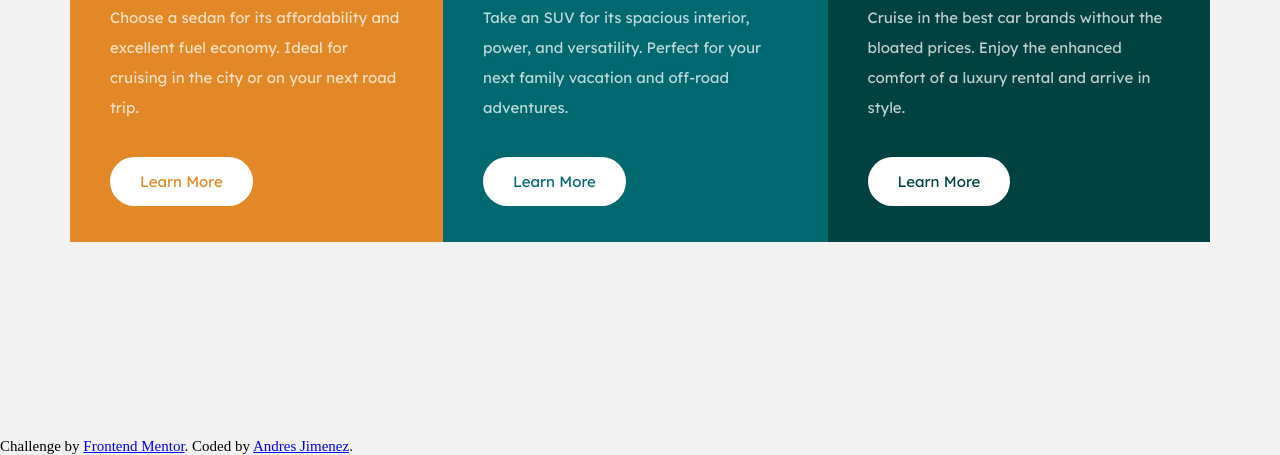
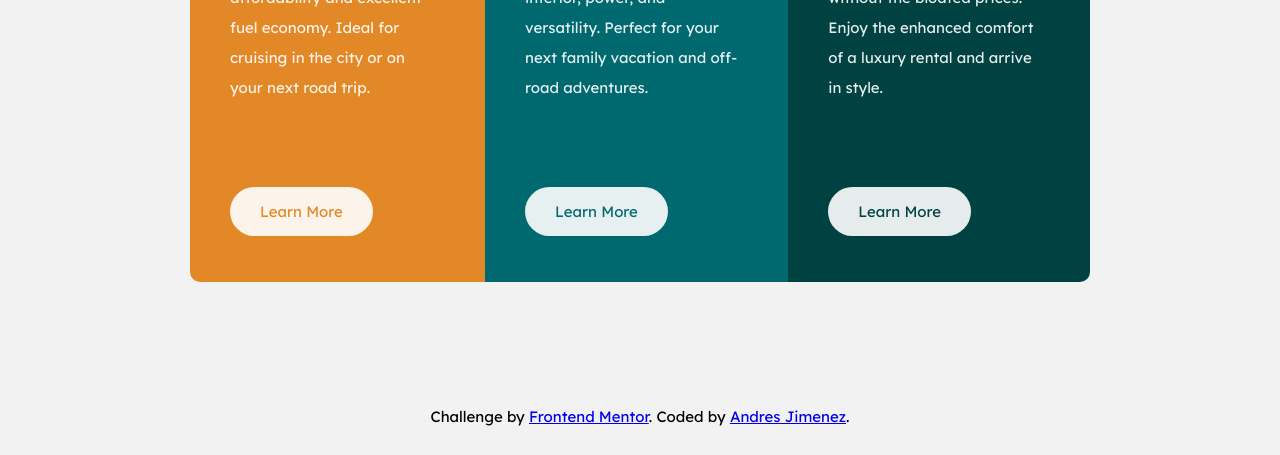
Before and after one commit to andresj24/3-column-preview-card-component-main, a plain HTML site: page index.html in a window 1280 px wide. Shown: the part 362-817 px from the top of the page. Drawn offline with Linux system fonts and the light colour scheme.

Commit message:
Finalized

```diff
--- a/css/styles.css
+++ b/css/styles.css
@@ -1,65 +1,88 @@
 html {
     box-sizing: border-box;
     font-size: 62.5%; /*1rem = 10px*/
-
 }
 *, *:before, *:after {
     box-sizing: inherit;
 }
 body {
-
     font-size: 1.5rem;
     background: hsl(0, 0%, 95%);
-
 }
 h1 {
     font-family: 'Big Shoulders Display', cursive;
     font-weight: 700;
-    color: hsla(0, 0%, 100%, 0.75);
+    color: hsla(0, 0%, 100%, 0.9);
     text-transform: uppercase;
+    margin-top: 4rem;
 }
 p {
     font-family: 'Lexend Deca', sans-serif;
     line-height: 2;
-    color: hsla(0, 0%, 100%, 0.75);
-    margin-bottom: 5rem;
+    color: hsla(0, 0%, 100%, 0.9);
+    margin-top: 3rem;
+    margin-bottom: 10rem;
 }
 .btn {
-    background-color: #ffffff;
+    background-color: hsla(0, 0%, 100%, 0.9);
     border-radius: 2.5rem;
     padding: 1.5rem 3rem;
+
 }
 .btn-1:hover{
-    background-color: black;
+    background-color: hsl(31, 77%, 52%);
+    color: hsla(0, 0%, 100%, 0.9);
+    border: .2rem solid hsla(0, 0%, 100%, 0.9);
+    transition: .3s ease-in-out;
+}
+.btn-2:hover{
+    background-color: hsl(184, 100%, 22%);
+    color: hsla(0, 0%, 100%, 0.9);
+    border: .2rem solid hsla(0, 0%, 100%, 0.9);
+    transition: .3s ease-in-out;
+}
+.btn-3:hover{
+    background-color: hsl(179, 100%, 13%);
+    color: hsla(0, 0%, 100%, 0.9);
+    border: .2rem solid hsla(0, 0%, 100%, 0.9);
+    transition: .3s ease-in-out;
 }
 .container {
-    max-width: 1200px;
-    min-height: 100vh;
-    margin: 0 auto;
+    border-radius: 10rem;
+    max-width: 90rem;
+    min-height: 95vh;
     display: flex;
+    flex-direction: column;
+}
+@media (min-width: 768px) {
+    .container {
+    display: flex;
+    flex-direction: row;
     align-items: center;
     justify-content: center;
-
-}
-
-.model {
-    display: flex;
-    max-width: 95%;
-    padding: .5rem 0;
+    margin: 0 auto;
+    }
 
 }
 .order {
-    padding: 5rem 4rem;
+    padding: 5rem 4.5rem 6rem 4rem;
 }
 .order a {
     text-decoration: none;
 }
 .section1 {
     background-color: hsl(31, 77%, 52%);
+    border-radius: 1rem 1rem 0 0;
+}
+@media (min-width: 768px) {
+    .section1 {
+        border-radius: 1rem 0 0 1rem;
+    }
 }
 .section1 a {
     color: hsl(31, 77%, 52%);
     font-family: 'Lexend Deca', sans-serif;
+
 }
 .section2 {
     background-color: hsl(184, 100%, 22%);
@@ -70,8 +93,19 @@ p {
 }
 .section3 {
     background-color: hsl(179, 100%, 13%);
+    border-radius: 0 0 1rem 1rem;
 }
 .section3 a {
     color: hsl(179, 100%, 13%);
     font-family: 'Lexend Deca', sans-serif;
 }
+@media (min-width: 768px) {
+    .section3 {
+        border-radius: 0 1rem 1rem 0;
+    }
+}
+.attribution {
+    text-align: center;
+    font-family: 'Lexend Deca', sans-serif;
+    margin-top: 1rem;
+}
--- a/index.html
+++ b/index.html
@@ -16,7 +16,6 @@
 <body>
 
   <div class="container">
-    <main class="model">
     <div class="section1 order">
       <img src="images/icon-sedans.svg" alt="sedan image">
       <h1>Sedans</h1>
@@ -37,16 +36,11 @@
       <p>Cruise in the best car brands without the bloated prices. Enjoy the enhanced comfort of a luxury rental and arrive in style.</p>
       <a href="#" class="btn btn-3">Learn More</a>
     </div>
-    </main>
   </div>
 
-
-
   <div class="attribution">
-    <footer>
       Challenge by <a href="https://www.frontendmentor.io?ref=challenge" target="_blank">Frontend Mentor</a>.
       Coded by <a href="#">Andres Jimenez</a>.
-    </footer>
   </div>
 
 </body>
```
Also changed, not shown: 1 other file. Lines whose indentation alone changed are shown as unchanged.
